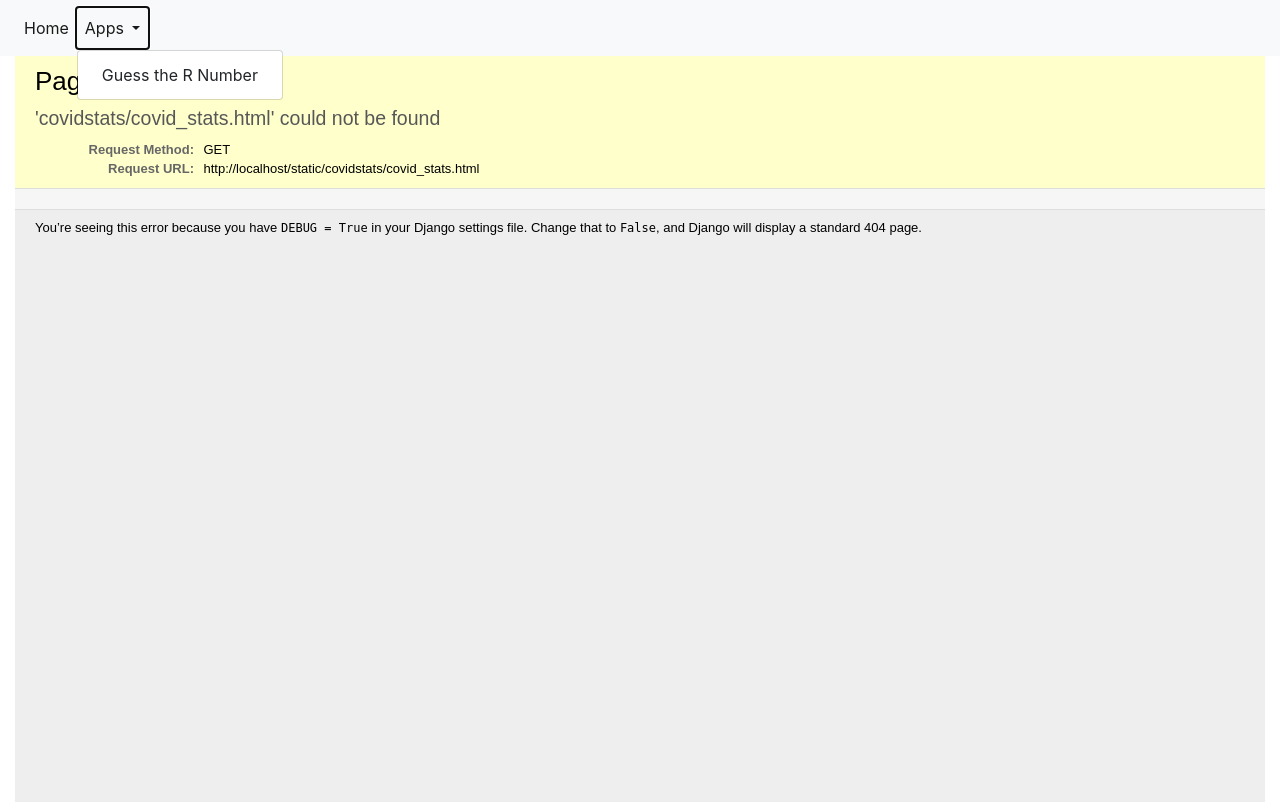
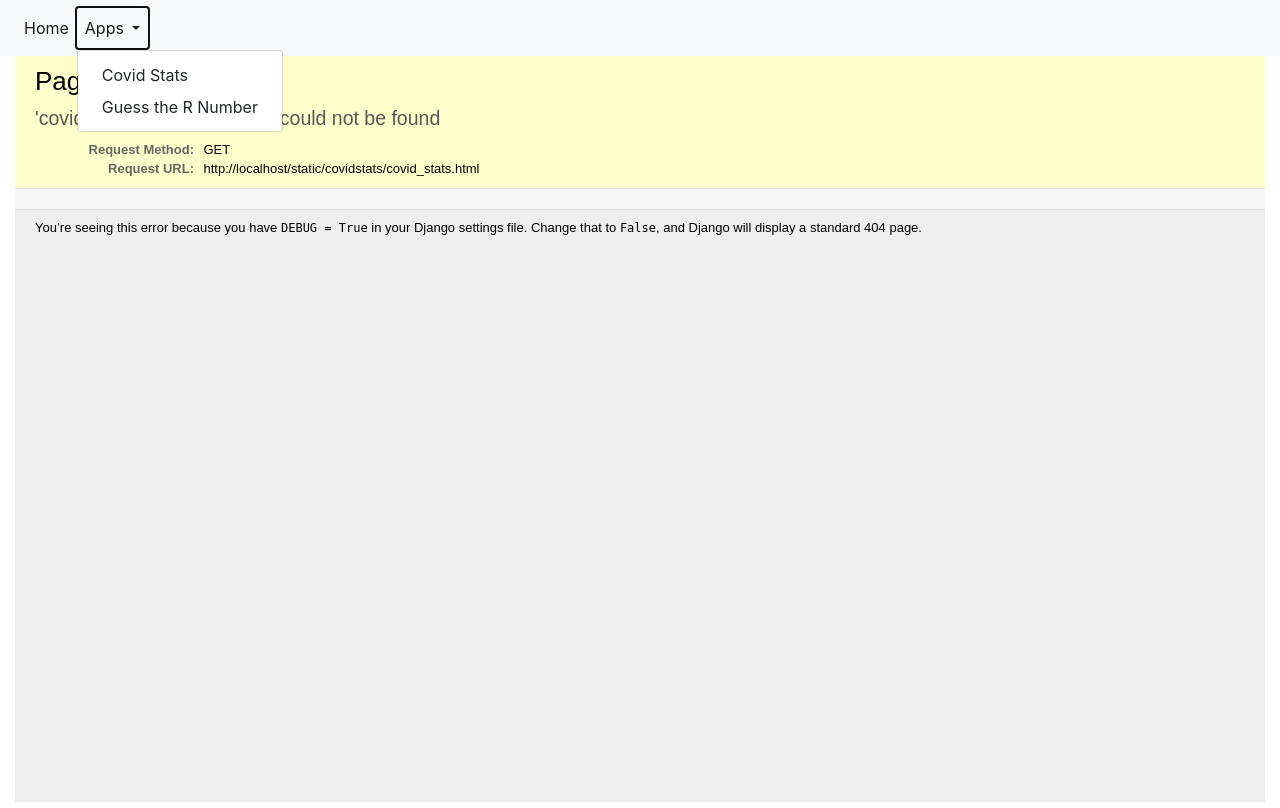
Before and after one commit to schleising/website, a Django app: page /covidstats in a window 1280 px wide, after a click on "Apps". Run offline with Django 3.2, Linux system fonts and the light colour scheme; some libraries are stand-ins or nearby versions.

Commit message:
Enable Covid Stats in Menu

```diff
--- a/mainsite/home/templates/home/base.html
+++ b/mainsite/home/templates/home/base.html
@@ -44,6 +44,7 @@
                         Apps
                     </a>
                     <div class="dropdown-menu" aria-labelledby="navbarDropdown">
+                        <a class="dropdown-item" href="covidstats">Covid Stats</a>
                         <a class="dropdown-item" href="guess_the_r_number">Guess the R Number</a>
                     </div>
                 </li>
```
